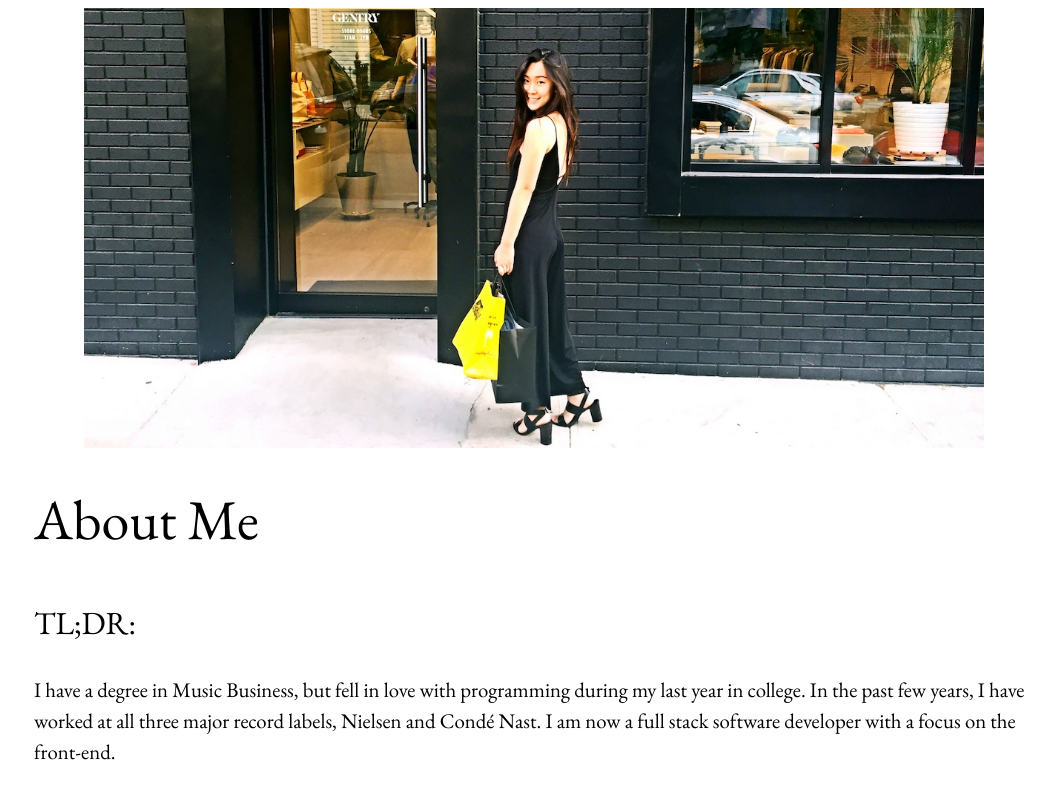
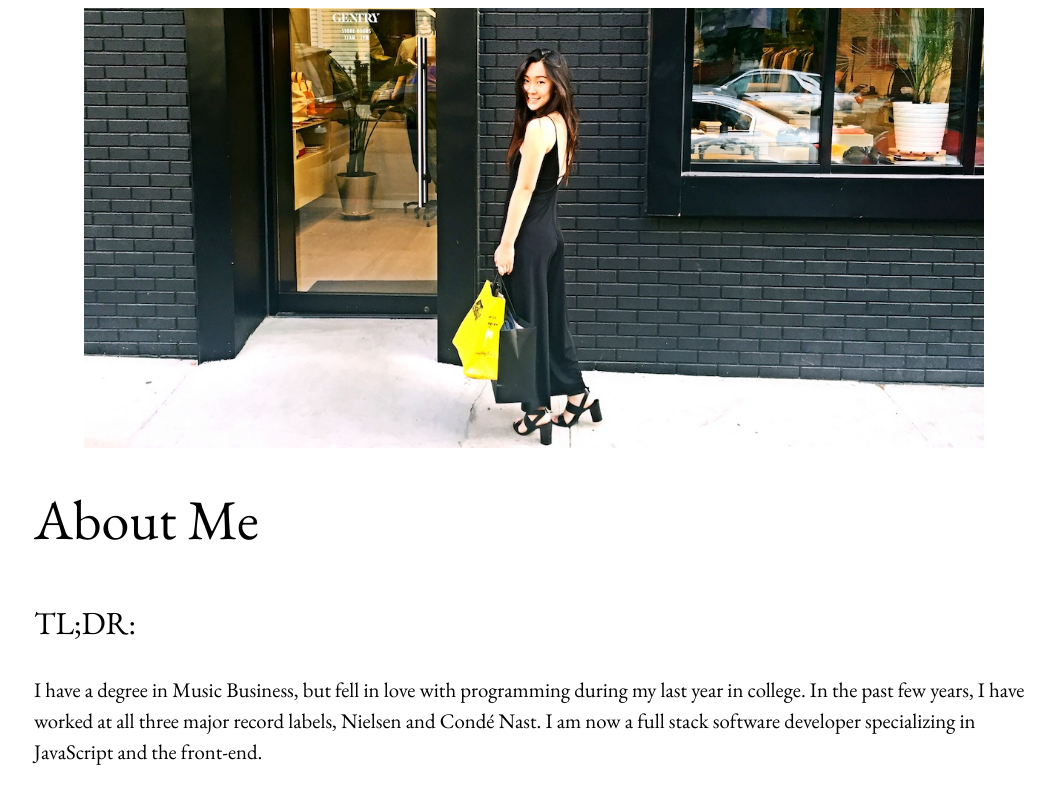
Before and after one commit to allison-vb/allisonzhao.com, a plain HTML site: page about/index.html in a window 1280 px wide. Shown: the top 785 px of the page, without its empty margins (106-1161 px from the left). Drawn offline with nearby package versions, Linux system fonts and the light colour scheme; a web font is replaced by a local one.

Commit message:
edited about me

```diff
--- a/about/index.html
+++ b/about/index.html
@@ -19,7 +19,7 @@
         <h1 class="aboutmetitle">About Me</h1>
         <h2>TL;DR:</h2>
         <p>I have a degree in Music Business, but fell in love with programming during my last year in college. In the past
-            few years, I have worked at all three major record labels, Nielsen and Condé Nast. I am now a full stack software developer with a focus on the front-end.</p>
+            few years, I have worked at all three major record labels, Nielsen and Condé Nast. I am now a full stack software developer specializing in JavaScript and the front-end.</p>
         <h2 class="subheader">OPENING SONATA</h2>
         <p>Born and raised in Shenzhen (check
             <a href="https://www.youtube.com/watch?v=SGJ5cZnoodY" class=video target="_blank">this</a> video out), I moved to New York in 2012 for college. Having a strong passion in music and knowing how
```
